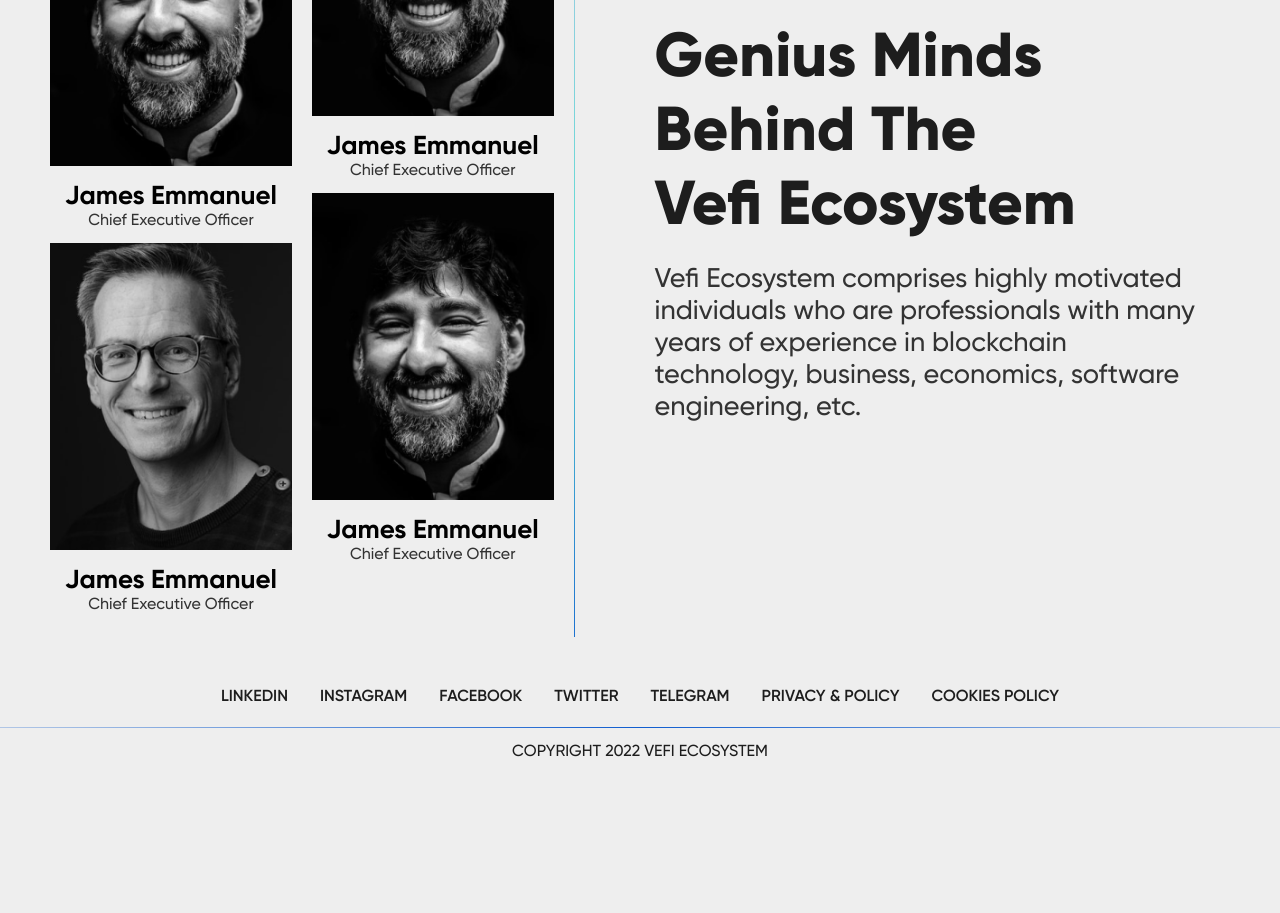
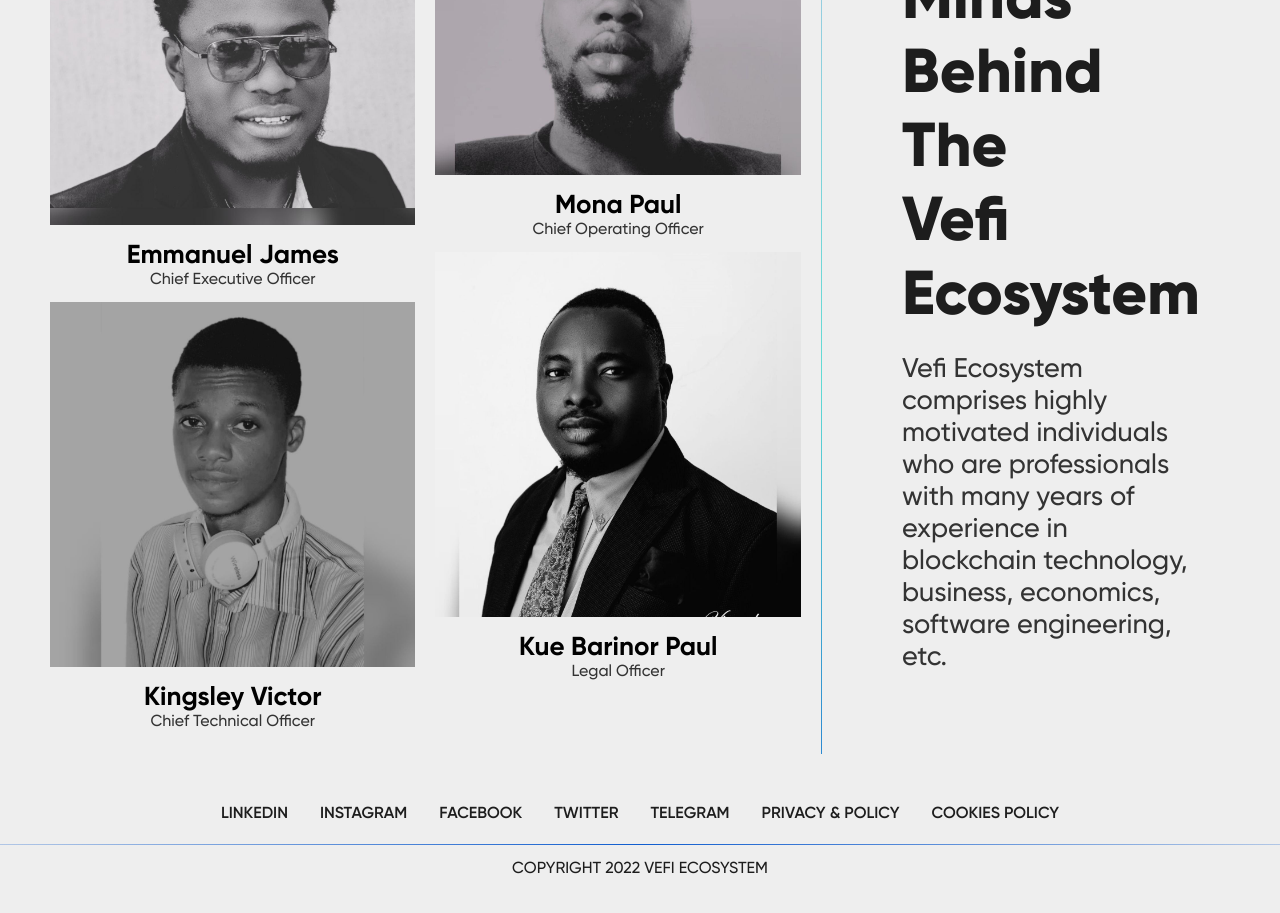
Before and after one commit to Vefi-Ecosystem/ecosystem-website, a Next.js app: page / in a window 1280 px wide. Shown: the part 4180-5093 px from the top of the page. Before the commit the page ends 4992 px from the top, so only its background shows below. Built offline with nearby package versions, Linux system fonts and the light colour scheme.

Commit message:
set id to link section, set team members

```diff
--- a/components/Team/Team.tsx
+++ b/components/Team/Team.tsx
@@ -1,7 +1,10 @@
 import Image from 'next/image';
 import React from 'react';
-import James from '../../assets/images/james.png';
-import Kingsley from '../../assets/images/kingsley.png';
+
+import Barinor from '../../assets/images/team/Barinor_Kue.jpg';
+import Emmah from '../../assets/images/team/Emmah_James.jpg';
+import Kingsley from '../../assets/images/team/Kingsley_Victor.jpg';
+import Monah  from '../../assets/images/team/Monah_Paul.jpg';
 
 import { Container } from '../../styles/Team.style';
 
@@ -9,45 +12,45 @@ const MemberCard = () => {};
 
 function Team() {
   return (
-    <Container>
+    <Container id="team">
       <div className="mother-con">
         <div className="img-card1">
           <div>
             <div>
-              <Image src={James} alt="Founding fathers" height={340} width={268} />
+              <Image src={Emmah} alt="Founding fathers" className='img-fluid'/>
             </div>
             <div className="mind-con">
-              <div className="mind-name">James Emmanuel</div>
+              <div className="mind-name">Emmanuel James</div>
               <div className="post">Chief Executive Officer</div>
             </div>
           </div>
           <div>
             <div>
-              <Image src={Kingsley} alt="Founding fathers" />
+              <Image src={Kingsley} alt="Founding fathers" className='img-fluid'  />
             </div>
             <div className="mind-con">
-              <div className="mind-name">James Emmanuel</div>
-              <div className="post">Chief Executive Officer</div>
+              <div className="mind-name">Kingsley Victor</div>
+              <div className="post">Chief Technical Officer</div>
             </div>
           </div>
         </div>
         <div className="img-card2">
           <div>
             <div>
-              <Image src={James} alt="Founding fathers" />
+              <Image src={Monah} alt="Founding fathers" className='img-fluid'  />
             </div>
             <div className="mind-con">
-              <div className="mind-name">James Emmanuel</div>
-              <div className="post">Chief Executive Officer</div>
+              <div className="mind-name">Mona Paul</div>
+              <div className="post">Chief Operating Officer</div>
             </div>
           </div>
           <div>
             <div>
-              <Image src={James} alt="Founding fathers" />
+              <Image src={Barinor} alt="Founding fathers" className='img-fluid' />
             </div>
             <div className="mind-con">
-              <div className="mind-name">James Emmanuel</div>
-              <div className="post">Chief Executive Officer</div>
+              <div className="mind-name">Kue Barinor Paul</div>
+              <div className="post">Legal Officer</div>
             </div>
           </div>
         </div>
```
